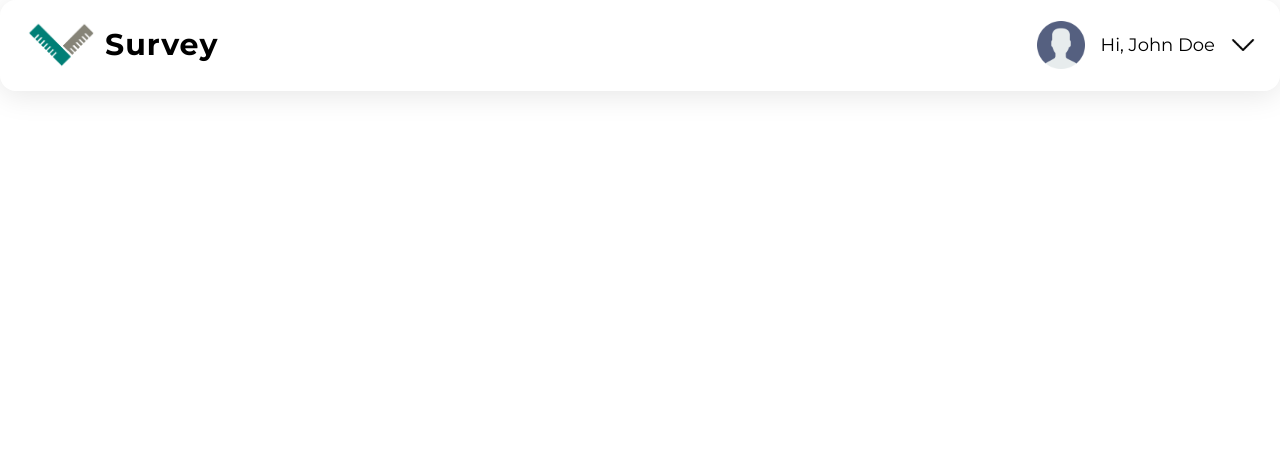
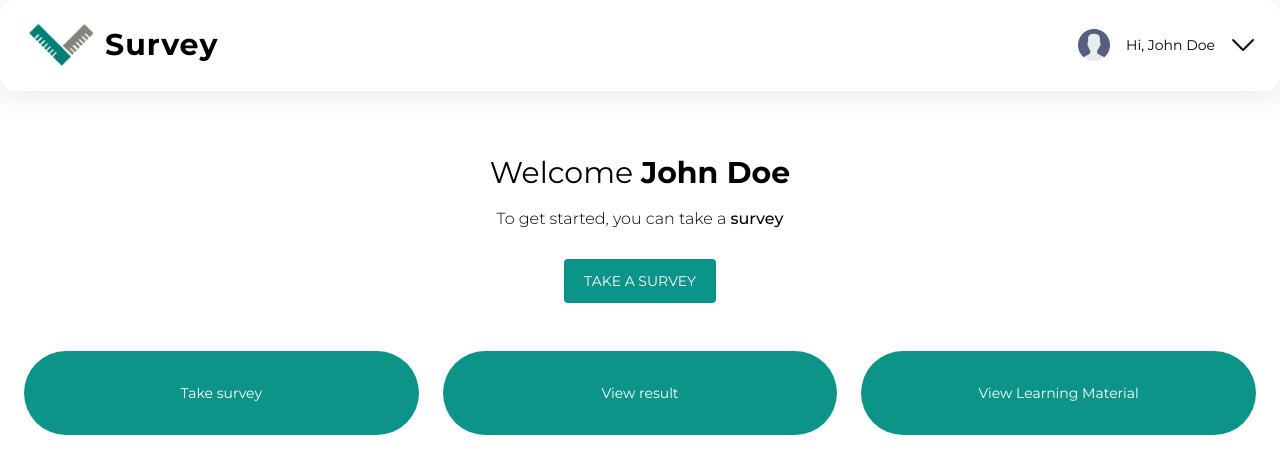
Before and after one commit to TITTA-official/survey, a React (Create React App) app: page /dashboard in a window 1280 px wide. Shown: the top 474 px of the page. Built offline with nearby package versions, Linux system fonts and the light colour scheme.

Commit message:
dasboard almost done

```diff
--- a/src/pages/DashboardPage.js
+++ b/src/pages/DashboardPage.js
@@ -6,8 +6,18 @@ function DashboardPage() {
       <div className="navbar sticky top-0 bg-glass flex items-center justify-between px-4 py-3 md:px-6 md:py-4">
         <div className="flex items-center gap-2"><div className="logo w-[64px] md:w-[72px]"><img className='w-full' src="../logo.png" alt="" /> </div> <span className='sp text-xl md:text-3xl font-bold'>Survey</span></div>
         <div className="info flex gap-3 md:gap-4 items-center">
-          <div className="p-icon w-[32px] md:w-[48px]"><img className='w-full cursor-pointer' src="../user.png" alt="" /></div> <div className='text-lg'>Hi, <span>John Doe</span> </div> <div className='w-[20px] md:w-[24px] cursor-pointer'><img className='w-full' src="../menudown.png" alt="" /></div>
+          <div className="p-icon w-[24px] md:w-[32px]"><img className='w-full cursor-pointer' src="../user.png" alt="" /></div> <div className='text-sm'>Hi, <span className='name'>John Doe</span> </div> <div className='w-[20px] md:w-[24px] cursor-pointer'><img className='w-full' src="../menudown.png" alt="" /></div>
         </div>
+      </div>
+      <div className="banner mt-16 w-full mx-auto flex flex-col justify-center items-center gap-2 md:gap-4">
+        <div className="heading-info text-2xl md:text-3xl">Welcome <span className='name font-bold'>John Doe</span></div>
+        <div className="sub-inf text-sm md:text-base font-light">To get started, you can take a <span className='font-medium'>survey</span></div>
+        <div ><button className="text-sm mt-3 rounded bg-teal-600 py-3 px-5 text-white">TAKE A SURVEY</button></div>
+      </div>
+      <div className="actions grid grid-cols-1 md:grid-cols-3 px-4 md:px-6 gap-5 md:gap-6 md:mt-12 mt-9 text-sm text-white">
+        <div className="action bg-teal-600 rounded-full flex items-center justify-center p-8 cursor-pointer">Take survey</div>
+        <div className="action bg-teal-600 rounded-full flex items-center justify-center p-8 cursor-pointer">View result</div>
+        <div className="action bg-teal-600 rounded-full flex items-center justify-center p-8 cursor-pointer">View Learning Material</div>
       </div>
     </div>
   )
--- a/src/pages/LoginPage.js
+++ b/src/pages/LoginPage.js
@@ -7,11 +7,11 @@ function LoginPage() {
       <div className="Signup-pics h-screen w-screen text-[white] ">
         {/* <img className='w-full h-full object-contain' src="../loginpics.jpg" alt="" /> */}
         <div className="login-img w-full h-full flex justify-center items-center ">
-          <div className="signup-form md:max-w-lg w-[90%] h-5/6 bg-glass py-6 px-4 flex flex-col justify-around items-center shadow">
+          <div className="signup-form md:max-w-lg w-[90%] md:h-5/6 bg-glass py-6 px-4 flex flex-col gap-8 items-center shadow">
             <div className="logo w-[128px] drop-shadow-2xl"><img src="../logo.png" className='w-full h-full' alt="" /></div>
             <div className="info mb-2 text-sm opacity-80"><span>Don't have an account yet? <Link to='/signup'><span className='underline cursor-pointer'>Signup</span></Link></span></div>
-            <div className="input-group flex items-center w-full justify-around md:text-lg px-9"><label htmlFor="username">User Name</label><input type="text" className='w-[70%] text-base rounded bg-glass px-3 py-3 text-[#000]'/></div>
-            <div className="input-group flex items-center w-full justify-around md:text-lg px-9"><label htmlFor="password">Password</label><input type="password" className='w-[70%] text-base rounded bg-glass px-3 py-3 text-[#000]'/></div>
+            <div className="input-group flex items-center w-full justify-between  md:px-9"><label htmlFor="username">User Name</label><input type="text" className='w-[70%] text-base rounded bg-glass px-3 py-2 text-[#000]'/></div>
+            <div className="input-group flex items-center w-full justify-between md:px-9"><label htmlFor="password">Password</label><input type="password" className='w-[70%] text-base rounded bg-glass px-3 py-2 text-[#000]'/></div>
             <div className="signupbtn w-full"><button className='bg-glass w-full  rounded border-none text-lg py-3 px-5 mt-5'>Login</button></div>
           </div>
         </div>
--- a/src/pages/SignupPage.js
+++ b/src/pages/SignupPage.js
@@ -7,12 +7,12 @@ function SignupPage() {
       <div className="Signup-pics h-screen w-screen text-[white] ">
         {/* <img className='w-full h-full object-contain' src="../loginpics.jpg" alt="" /> */}
         <div className="login-img w-full h-full flex justify-center items-center ">
-          <div className="signup-form md:max-w-lg w-[90%] h-5/6 bg-glass py-6 px-4 flex flex-col justify-between items-center shadow">
+          <div className="signup-form md:max-w-lg w-[90%] gap-7 md:h-5/6 bg-glass py-6 px-4 flex flex-col justify-between items-center shadow">
             <div className="logo w-[128px] drop-shadow-2xl"><img src="../logo.png" className='w-full h-full' alt="" /></div>
             <div className="info mb-2 text-sm opacity-80"><span>Already have an account? <Link to='/'><span className='underline cursor-pointer'>Login</span></Link></span></div>
-            <div className="input-group flex items-center w-full justify-between md:text-lg px-9"><label htmlFor="username">User Name</label><input type="text" className='w-[70%] text-base rounded bg-glass px-3 py-3 text-[#000]'/></div>
-            <div className="input-group flex items-center w-full justify-between md:text-lg px-9"><label htmlFor="email">Email</label><input type="email" className='w-[70%] text-base rounded bg-glass px-3 py-3 text-[#000]'/></div>
-            <div className="input-group flex items-center w-full justify-between md:text-lg px-9"><label htmlFor="password">Password</label><input type="password" className='w-[70%] text-base rounded bg-glass px-3 py-2 text-[#000]'/></div>
+            <div className="input-group flex items-center w-full justify-between md:text-lg md:px-9"><label htmlFor="username">User Name</label><input type="text" className='w-[70%] text-base rounded bg-glass px-3 py-3 text-[#000]'/></div>
+            <div className="input-group flex items-center w-full justify-between md:text-lg md:px-9"><label htmlFor="email">Email</label><input type="email" className='w-[70%] text-base rounded bg-glass px-3 py-3 text-[#000]'/></div>
+            <div className="input-group flex items-center w-full justify-between md:text-lg md:px-9"><label htmlFor="password">Password</label><input type="password" className='w-[70%] text-base rounded bg-glass px-3 py-2 text-[#000]'/></div>
             <div className="signupbtn w-full "><button className='bg-glass w-full  rounded border-none text-lg py-3 px-5 mt-5'>Sign Up</button></div>
           </div>
         </div>
```
